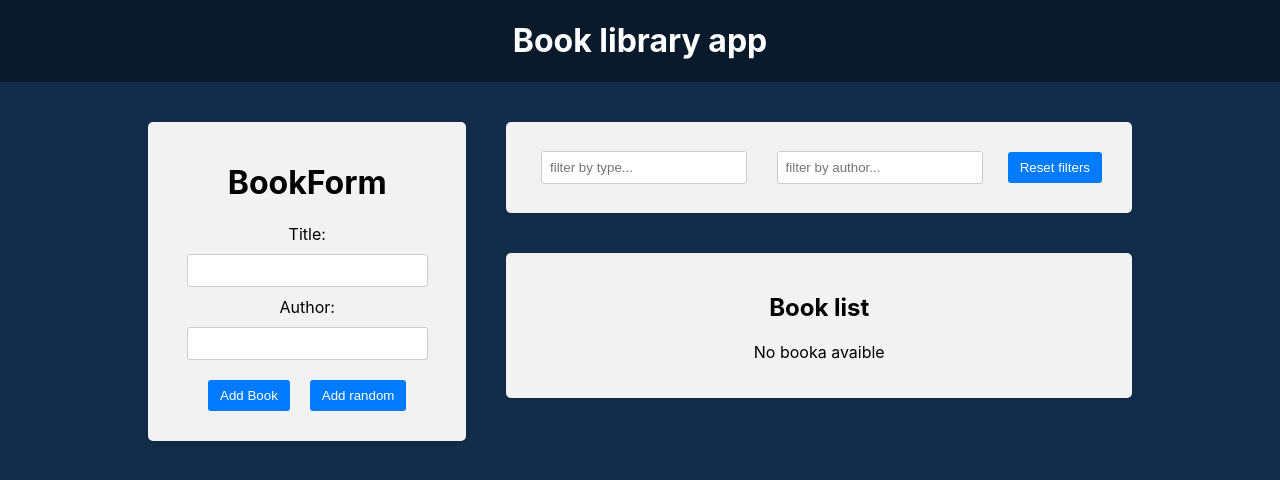
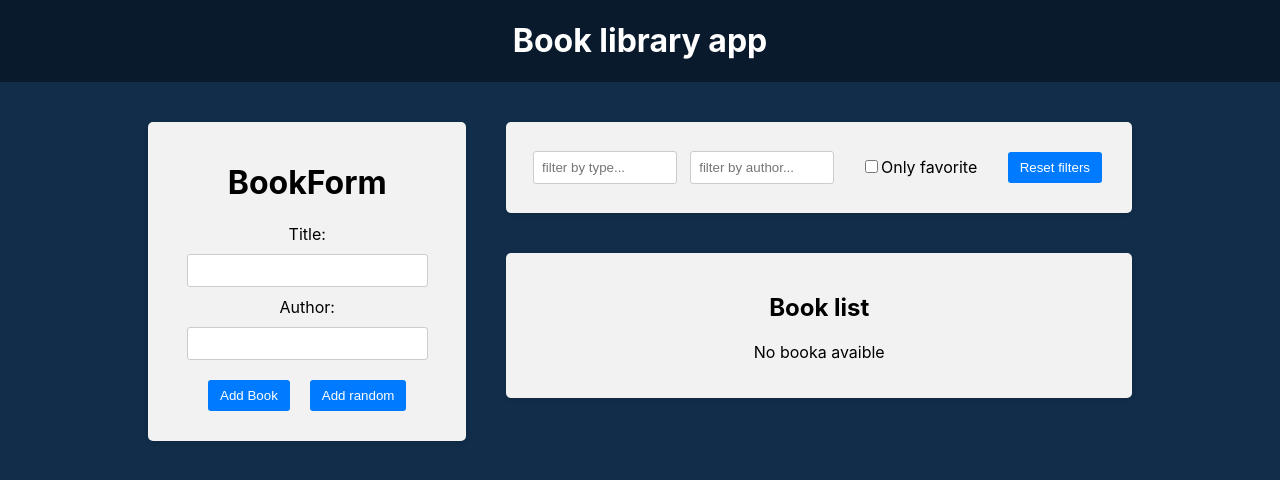
Before and after one commit to deadr000m/super_progect, a React (Create React App) app in the folder frontend/: page / in a window 1280 px wide. Shown: the top 480 px of the page. Built offline with nearby package versions, Linux system fonts and the light colour scheme.

Commit message:
Favprite checkbox filter

```diff
--- a/frontend/src/components/BookList/BookList.js
+++ b/frontend/src/components/BookList/BookList.js
@@ -10,19 +10,23 @@ import { BsBookmarkPlusFill } from 'react-icons/bs';
 import {
   selectTitleFilter,
   selectAuthorFilter,
+  selectFaforiteFilter,
 } from '../../redux/slices/filterSlice';
 
 function BookList() {
   let books = useSelector((state) => state.books); //массив книг из состояния
   let titleFilter = useSelector(selectTitleFilter); //поле фильтра по заголовку
   const authorFilter = useSelector(selectAuthorFilter); //поле фильтра по автору
+  const favoriteFilter = useSelector(selectFaforiteFilter); //фильтра по чекбокс favorite
   console.log(authorFilter);
   let dispatch = useDispatch();
   let filteredBooks = books.filter((book) => {
-    return (
-      book.title.toLowerCase().includes(titleFilter.toLowerCase()) &&
-      book.author.toLowerCase().includes(authorFilter.toLowerCase())
-    );
+    return favoriteFilter
+      ? book.title.toLowerCase().includes(titleFilter.toLowerCase()) &&
+          book.author.toLowerCase().includes(authorFilter.toLowerCase()) &&
+          book.isFaforite
+      : book.title.toLowerCase().includes(titleFilter.toLowerCase()) &&
+          book.author.toLowerCase().includes(authorFilter.toLowerCase());
   });
 
   function deleteHandler(id) {
--- a/frontend/src/components/Filter/Filter.js
+++ b/frontend/src/components/Filter/Filter.js
@@ -7,14 +7,19 @@ import {
   resetFilters,
   setAuthorFilter,
   selectAuthorFilter,
+  toggleFaforite,
+  selectFaforiteFilter,
 } from '../../redux/slices/filterSlice';
 
 function Filter() {
   let dispatch = useDispatch();
   const titleFilter = useSelector(selectTitleFilter);
   const authorFilter = useSelector(selectAuthorFilter);
+  const faforiteFilter = useSelector(selectFaforiteFilter);
   console.log(authorFilter);
-
+  function handleToggleCheckbox(e) {
+    dispatch(toggleFaforite());
+  }
   function handleTitlelFilterChange(e) {
     dispatch(setTitleFilter(e.target.value));
   }
@@ -44,6 +49,16 @@ function Filter() {
             value={authorFilter}
           ></input>
         </div>
+        <div className="filter-group">
+          <label>
+            <input
+              type="checkbox"
+              onChange={handleToggleCheckbox}
+              checked={faforiteFilter}
+            ></input>
+            Only favorite
+          </label>
+        </div>
         <button type="button" onClick={handleResetFilters}>
           Reset filters
         </button>
--- a/frontend/src/redux/slices/filterSlice.js
+++ b/frontend/src/redux/slices/filterSlice.js
@@ -3,6 +3,7 @@ import { createSlice } from '@reduxjs/toolkit';
 const initialState = {
   title: '',
   author: '',
+  isFaforite: false,
 };
 
 const filterSlice = createSlice({
@@ -15,7 +16,10 @@ const filterSlice = createSlice({
     setAuthorFilter: (state, action) => {
       state.author = action.payload;
     },
-    resetFilters: (state, action) => {
+    toggleFaforite: (state) => {
+      state.isFaforite = !state.isFaforite;
+    },
+    resetFilters: () => {
       return initialState;
     },
   },
@@ -25,10 +29,11 @@ console.log(filterSlice.actions);
 
 console.log(filterSlice.actions.setTitleFilter('test'));
 
-export const { setTitleFilter, resetFilters, setAuthorFilter } =
+export const { setTitleFilter, resetFilters, setAuthorFilter, toggleFaforite } =
   filterSlice.actions; //это actionCreater, название которого совпатает с ридьюсером
 
 export default filterSlice.reducer; //'это ридьюсер
 
 export const selectTitleFilter = (state) => state.filter.title;
 export const selectAuthorFilter = (state) => state.filter.author;
+export const selectFaforiteFilter = (state) => state.filter.isFaforite;
```
